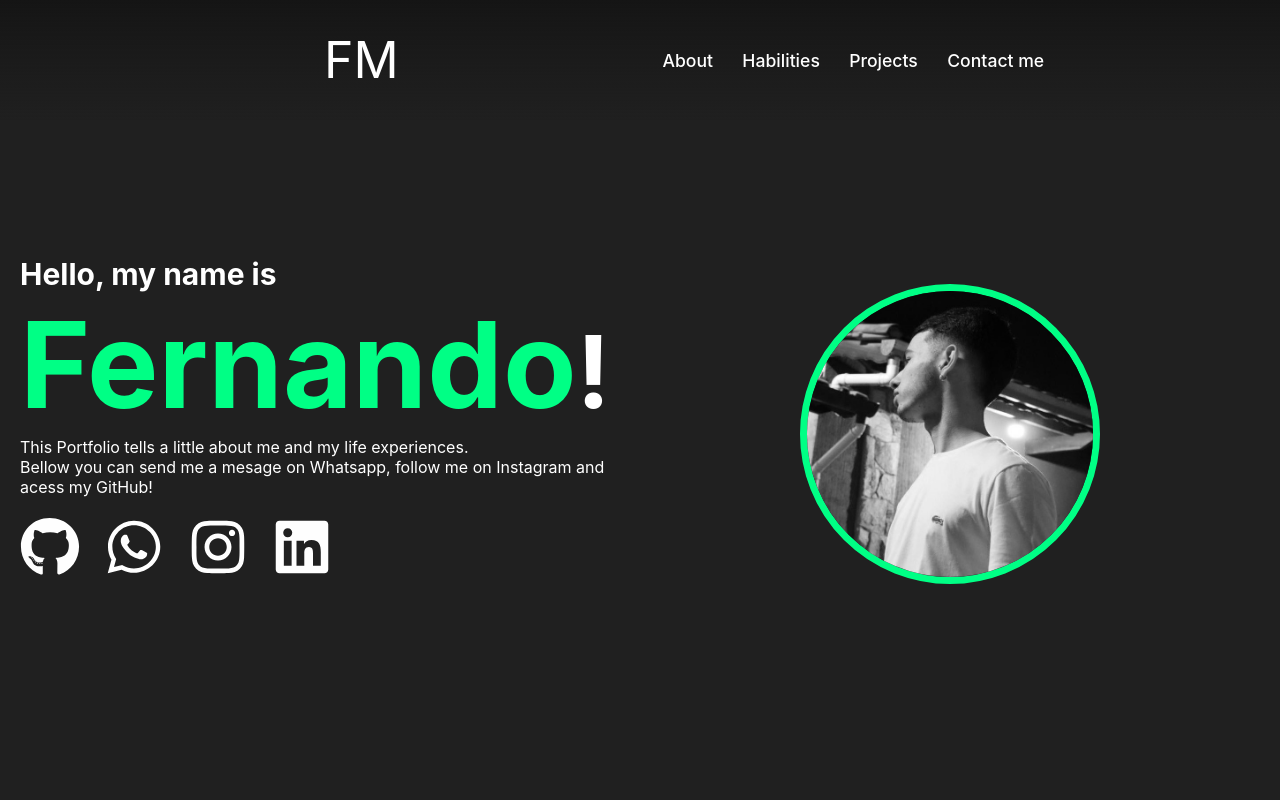
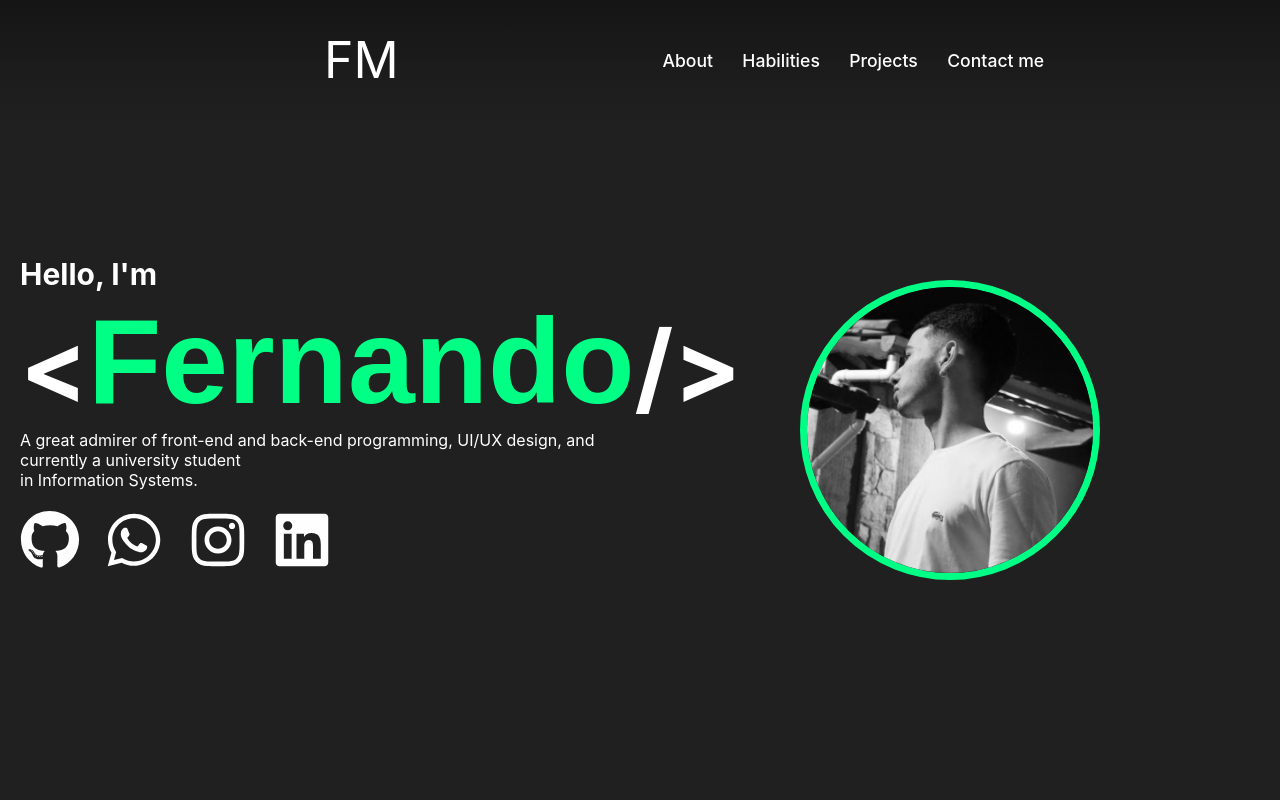
Before and after one commit to fernandomp26/fernandomorales_portfolio, a React (Vite) app: page / in a window 1280 px wide. Shown: the top 800 px of the page. Built offline with nearby package versions, Linux system fonts and the light colour scheme.

Commit message:
textos de apresentação alterados

```diff
--- a/src/components/apresentation/Apresentation.css
+++ b/src/components/apresentation/Apresentation.css
@@ -29,6 +29,7 @@ h1.hello {
    color: #00ff85;
    font-size: 120px;
    font-weight: 700;
+   font-family: 'JetBrains Mono', sans-serif;
 }
 
 .main-text h1.name {
--- a/src/components/apresentation/Apresentation.jsx
+++ b/src/components/apresentation/Apresentation.jsx
@@ -11,9 +11,9 @@ export default function Apresentation() {
                <img src={photo} alt="Profile Img" width={400} />
             </div>
             <div className="main-text">
-               <h1 className='hello'>Hello, my name is</h1>
-               <h1 className='name'><strong>Fernando</strong>!</h1>
-               <p>This Portfolio tells a little about me and my life experiences. <br></br>Bellow you can send me a mesage on Whatsapp, follow me on Instagram and acess my GitHub!</p>
+               <h1 className='hello'>Hello, I'm</h1>
+               <h1 className='name'>&lt;<strong>Fernando</strong>/&gt;</h1>
+               <p>A great admirer of front-end and back-end programming, UI/UX design, and currently a university student <br></br>in Information Systems.</p>
                <div className="social-media">
                   <a href="https://github.com/fernandomp26" target='_blank'>
                      <FaGithub />
```
